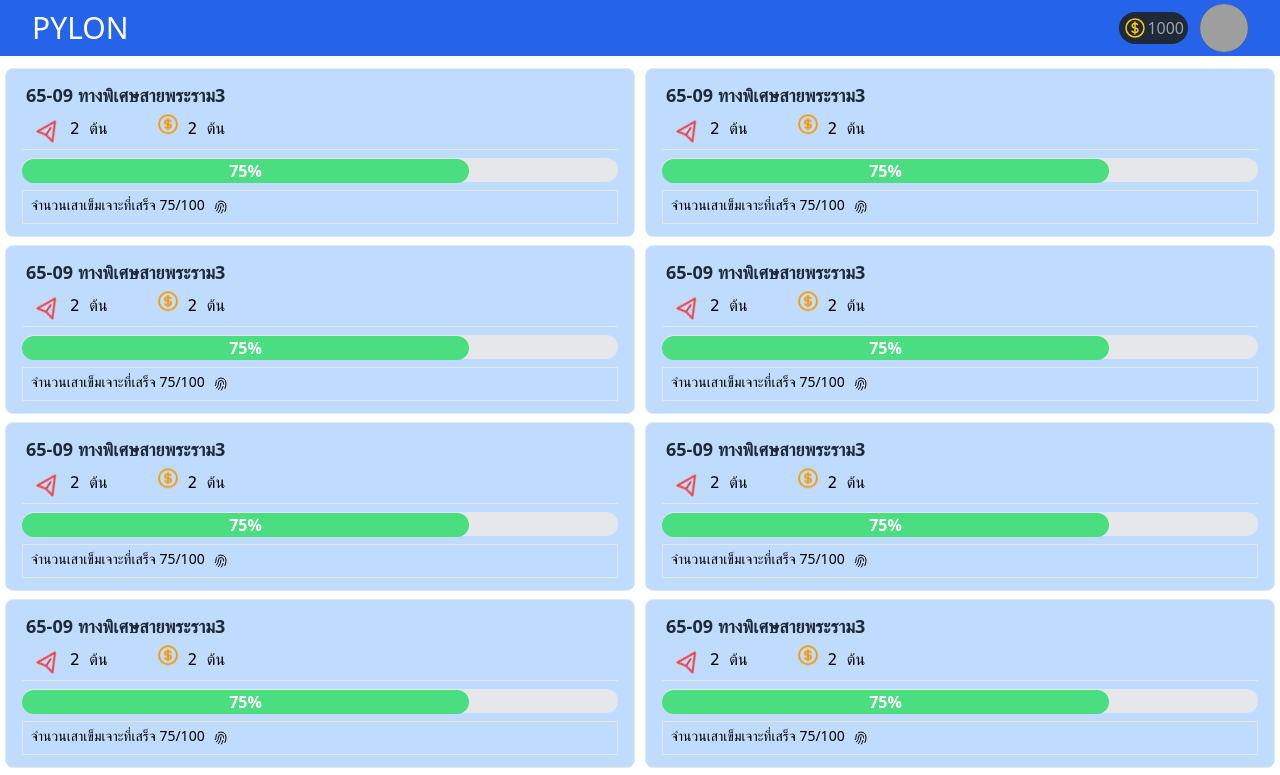
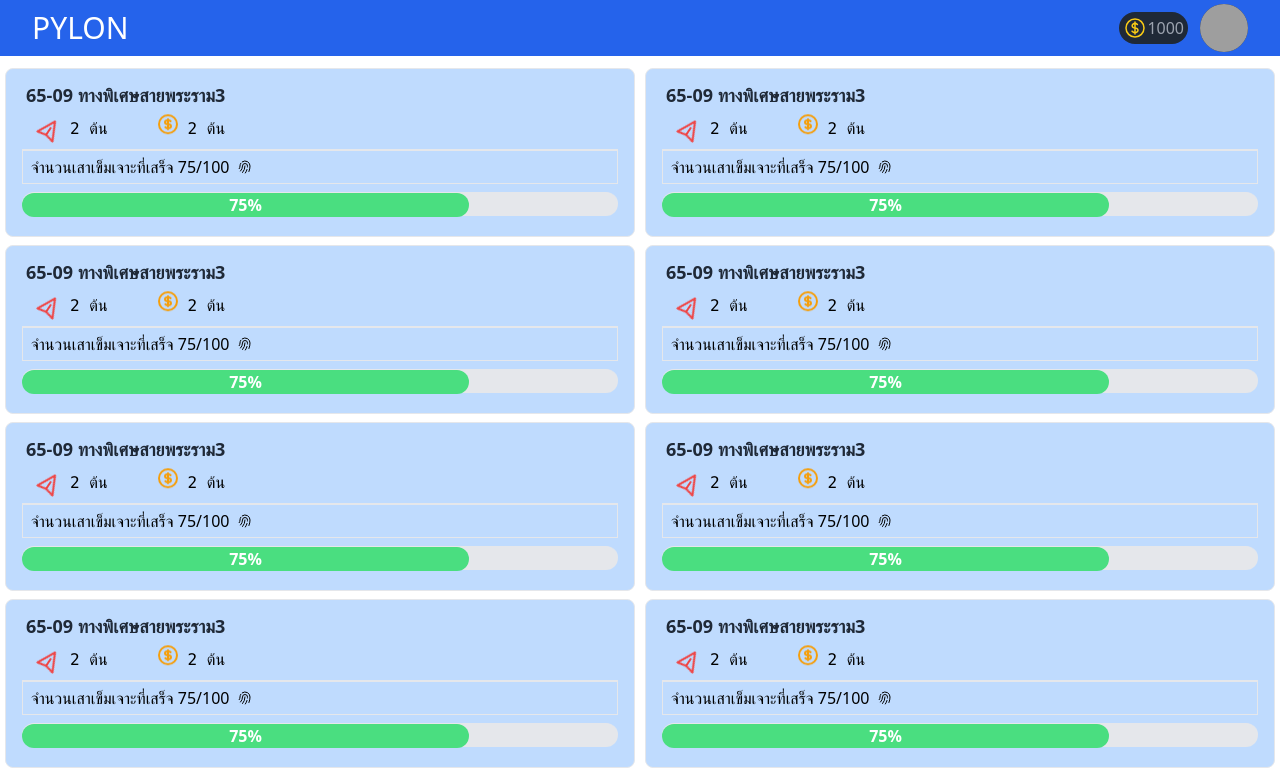
Before and after one commit to thatbeer/react_qcreport, a React (Create React App) app: page / in a window 1280 px wide. Shown: the top 775 px of the page. Built offline with nearby package versions, Linux system fonts and the light colour scheme; sample sign-in values are in the browser's storage; grey boxes are pictures that could not be loaded.

Commit message:
custom main

```diff
--- a/src/components/Maincard.jsx
+++ b/src/components/Maincard.jsx
@@ -37,6 +37,9 @@ const Maincard = (props) => {
                     {/* <Dropdownlist className="  bg-gray-100 " /> */}
                 </div>
                 <hr style={{ color: 'red' }}/>
+                <div className="px-2 py-1 block text-start text mx-auto w-auto bg--200 border border-gray-200">
+                    <p className="flex flex-inline">จำนวนเสาเข็มเจาะที่เสร็จ 75/100 <FingerPrintIcon className="h-6 w-6 pl-2 text-green"/></p>
+                </div>
                 <div className=" bg-gray-200 h-6 rounded-2xl my-2 flex border-t outline-offset-4
                 flex-inline justify-start items-center mx-auto" style={{width: "100%"}} >
                     <div
@@ -46,9 +49,6 @@ const Maincard = (props) => {
                         75%
                     </div>
                 </div>
-                <div className="px-2 py-1 block text-start text-sm mx-auto w-auto bg--200 border border-gray-200">
-                    <p className="flex flex-inline">จำนวนเสาเข็มเจาะที่เสร็จ 75/100 <FingerPrintIcon className="h-6 w-6 pl-2 text-green"/></p>
-                </div>
                 {/* <Progressbar/> */}
             </div>
         </>
```
